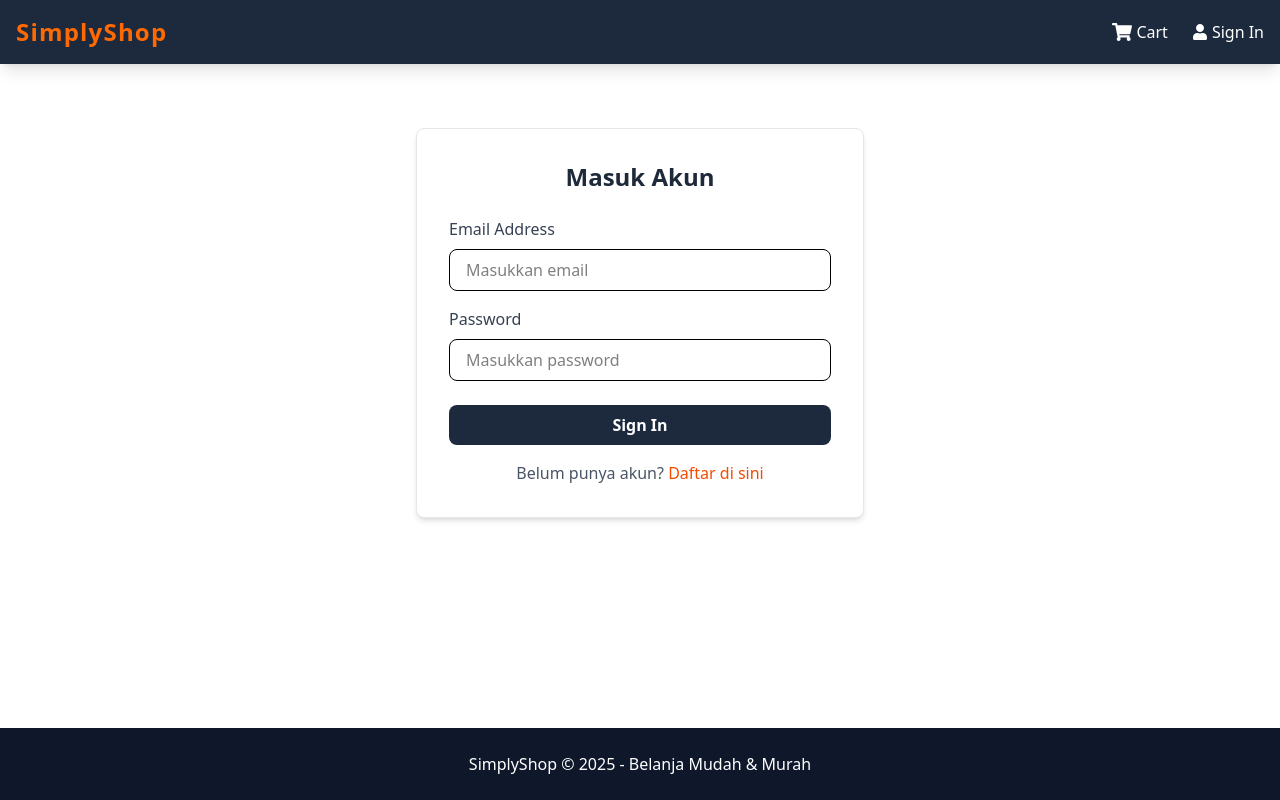
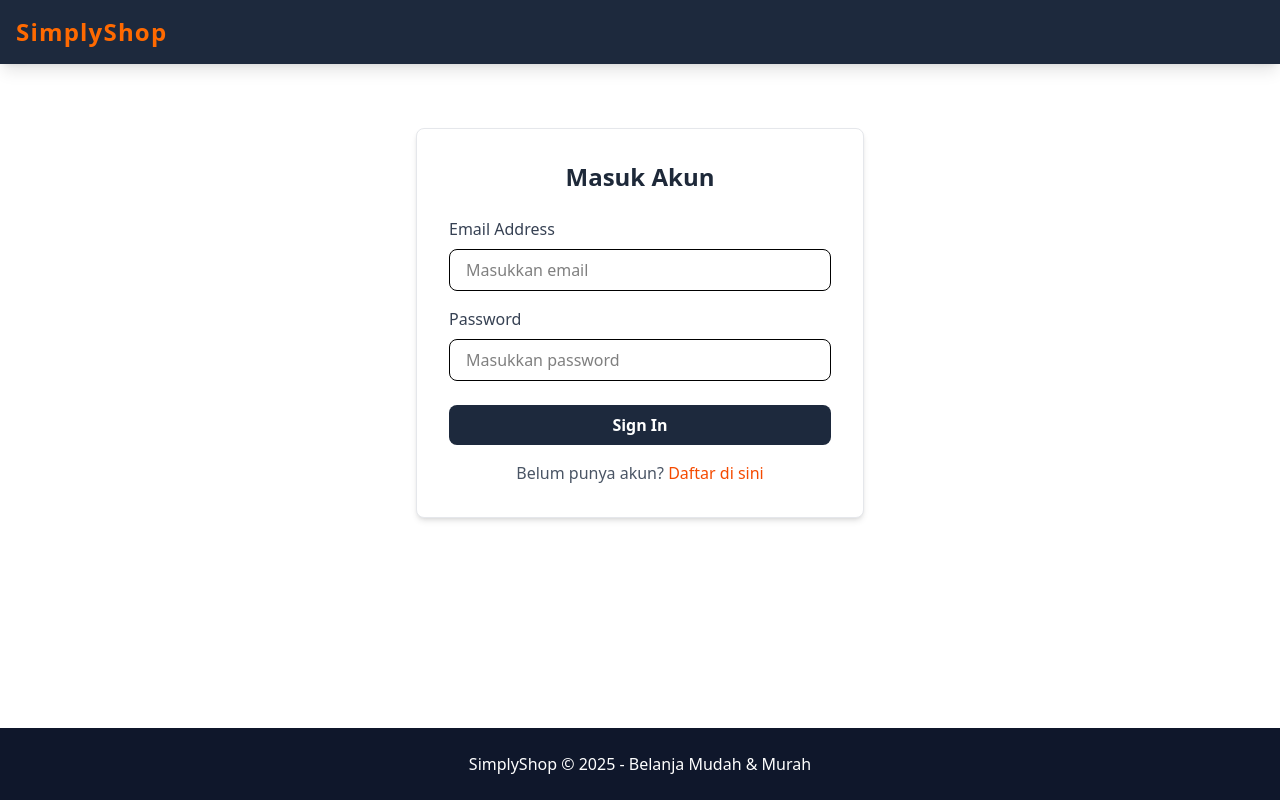
Before and after one commit to Ivalhad/ecommerceWebsite, a React app in the folder frontend/: page /login in a window 1280 px wide. Built offline with nearby package versions, Linux system fonts and the light colour scheme; the HTML template or start-up script is replaced by a standard one.

Commit message:
feat(Header): update menu visibility logic and enhance search box rendering

```diff
--- a/frontend/src/components/Header.jsx
+++ b/frontend/src/components/Header.jsx
@@ -14,10 +14,13 @@ const Header = () => {
   const dispatch = useDispatch();
   const navigate = useNavigate();
   const location = useLocation();
-  const hideSearchRoutes = ['/login', '/register'];
 
-  // Cek apakah URL saat ini ada di dalam daftar di atas?
-  const showSearch = !hideSearchRoutes.includes(location.pathname);
+  // --- LOGIKA MENYEMBUNYIKAN MENU ---
+  // Daftar halaman "bersih" (tanpa search bar & menu kanan)
+  const hideMenuRoutes = ['/login', '/register'];
+
+  // Cek apakah kita sedang berada di salah satu halaman tersebut?
+  const showMenus = !hideMenuRoutes.includes(location.pathname);
 
   useEffect(() => {
     if (userInfo) {
@@ -49,12 +52,12 @@ const Header = () => {
           SimplyShop
         </Link>
 
-        {/* --- search box --- */}
-        {showSearch && (
+        {showMenus && (
+          <>
+            {/* search box */}
             <div className="hidden md:block flex-1 max-w-md mx-auto">
                <SearchBox />
             </div>
-        )}
 
             <div className="flex space-x-6 items-center">
               {/* cart */}
@@ -69,7 +72,7 @@ const Header = () => {
                 )}
               </Link>
 
-          {/* login /logout*/}
+              {/* auth user */}
               {userInfo ? (
                 <div className="flex items-center space-x-4">
                   <span className="text-orange-400 font-semibold hidden md:inline">
@@ -91,6 +94,8 @@ const Header = () => {
                 </Link>
               )}
             </div>
+          </>
+        )}
       </div>
     </header>
   );
```
Lines whose indentation alone changed are shown as unchanged.
